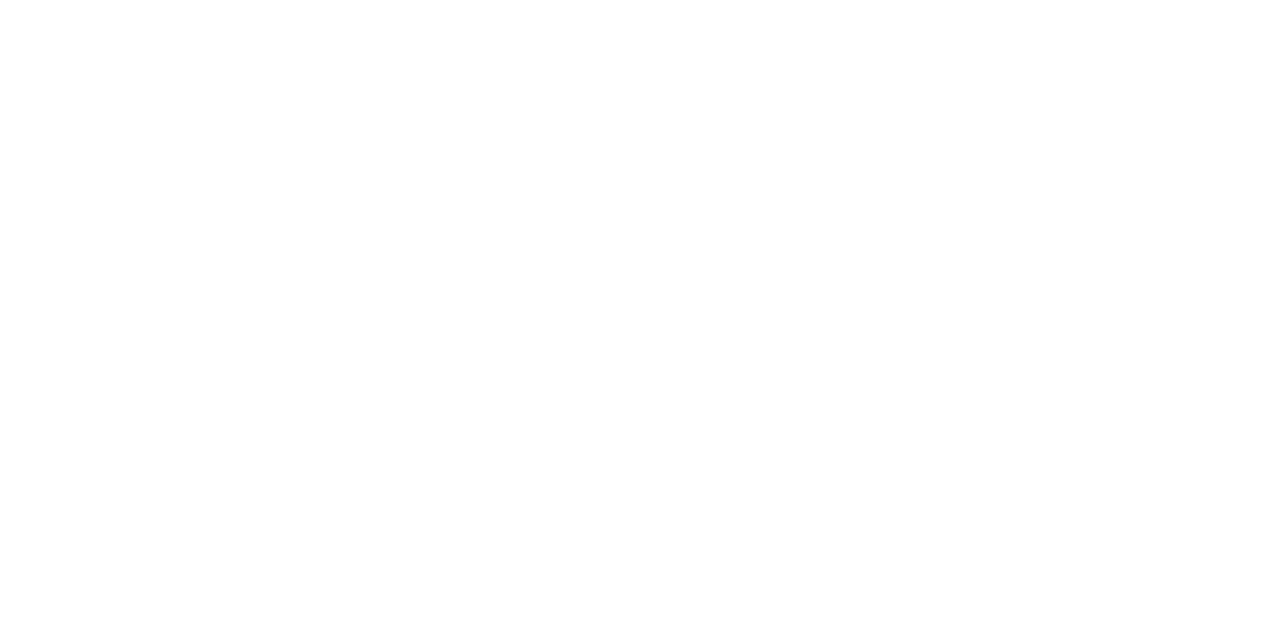
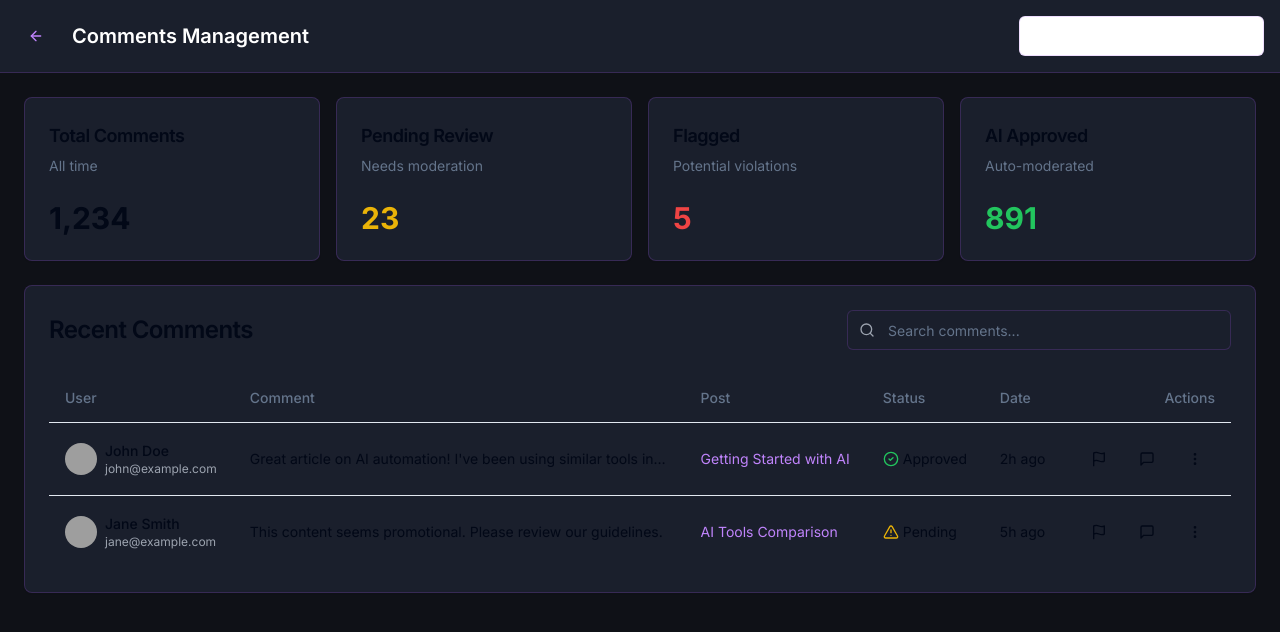
Before and after one commit to Jelco3d/automatizariai, a React (Vite) app: page /admin/blog/comments in a window 1280 px wide. Before the commit this address had no page. Shown: the top 632 px of the page. Built offline with nearby package versions, Linux system fonts and the light colour scheme; grey boxes are pictures that could not be loaded.

Commit message:
Add admin blog comments page
This commit introduces a new page at `/admin/blog/comments` to display and manage blog post comments.  The page will include features for comment submission, moderation, and display, incorporating AI-powered moderation and sorting.

```diff
--- a/src/App.tsx
+++ b/src/App.tsx
@@ -12,6 +12,7 @@ import Blog from './pages/Blog';
 import AdminBlog from './pages/admin/AdminBlog';
 import NewBlogPost from './pages/admin/NewBlogPost';
 import Categories from './pages/admin/Categories';
+import Comments from './pages/admin/Comments';
 
 const App = () => {
   console.log("Rendering App component");
@@ -30,6 +31,7 @@ const App = () => {
         <Route path="/admin/blog" element={<AdminBlog />} />
         <Route path="/admin/blog/new" element={<NewBlogPost />} />
         <Route path="/admin/categories" element={<Categories />} />
+        <Route path="/admin/blog/comments" element={<Comments />} />
       </Routes>
     </Router>
   );
--- /dev/null
+++ b/src/pages/admin/Comments.tsx
@@ -0,0 +1,202 @@
+
+import { Link } from "react-router-dom";
+import { Button } from "@/components/ui/button";
+import { Input } from "@/components/ui/input";
+import { Card, CardHeader, CardTitle, CardDescription, CardContent } from "@/components/ui/card";
+import { Table, TableHeader, TableRow, TableHead, TableBody, TableCell } from "@/components/ui/table";
+import { Avatar, AvatarImage, AvatarFallback } from "@/components/ui/avatar";
+import {
+  ArrowLeft,
+  Search,
+  Shield,
+  MessageSquare,
+  AlertTriangle,
+  CheckCircle2,
+  XCircle,
+  Flag,
+  MoreVertical
+} from "lucide-react";
+
+export default function Comments() {
+  return (
+    <div className="min-h-screen bg-[#0F1117] text-white">
+      {/* Header */}
+      <header className="border-b border-purple-500/20 bg-[#1A1F2C] p-4">
+        <div className="max-w-7xl mx-auto flex items-center justify-between">
+          <div className="flex items-center gap-4">
+            <Link to="/admin/blog">
+              <Button variant="ghost" size="icon">
+                <ArrowLeft className="h-5 w-5 text-purple-400" />
+              </Button>
+            </Link>
+            <h1 className="text-xl font-semibold">Comments Management</h1>
+          </div>
+          <Button variant="outline" className="gap-2 border-purple-500/20">
+            <Shield className="h-4 w-4" />
+            Update AI Moderation Rules
+          </Button>
+        </div>
+      </header>
+
+      <main className="p-6">
+        <div className="max-w-7xl mx-auto space-y-6">
+          {/* Stats Cards */}
+          <div className="grid grid-cols-1 md:grid-cols-4 gap-4">
+            <Card className="bg-[#1A1F2C] border-purple-500/20">
+              <CardHeader>
+                <CardTitle className="text-lg">Total Comments</CardTitle>
+                <CardDescription>All time</CardDescription>
+              </CardHeader>
+              <CardContent>
+                <p className="text-3xl font-bold">1,234</p>
+              </CardContent>
+            </Card>
+            <Card className="bg-[#1A1F2C] border-purple-500/20">
+              <CardHeader>
+                <CardTitle className="text-lg">Pending Review</CardTitle>
+                <CardDescription>Needs moderation</CardDescription>
+              </CardHeader>
+              <CardContent>
+                <p className="text-3xl font-bold text-yellow-500">23</p>
+              </CardContent>
+            </Card>
+            <Card className="bg-[#1A1F2C] border-purple-500/20">
+              <CardHeader>
+                <CardTitle className="text-lg">Flagged</CardTitle>
+                <CardDescription>Potential violations</CardDescription>
+              </CardHeader>
+              <CardContent>
+                <p className="text-3xl font-bold text-red-500">5</p>
+              </CardContent>
+            </Card>
+            <Card className="bg-[#1A1F2C] border-purple-500/20">
+              <CardHeader>
+                <CardTitle className="text-lg">AI Approved</CardTitle>
+                <CardDescription>Auto-moderated</CardDescription>
+              </CardHeader>
+              <CardContent>
+                <p className="text-3xl font-bold text-green-500">891</p>
+              </CardContent>
+            </Card>
+          </div>
+
+          {/* Comments Table */}
+          <Card className="bg-[#1A1F2C] border-purple-500/20">
+            <CardHeader>
+              <div className="flex flex-col sm:flex-row gap-4 items-start sm:items-center justify-between">
+                <CardTitle>Recent Comments</CardTitle>
+                <div className="relative w-full sm:w-96">
+                  <Search className="absolute left-3 top-1/2 -translate-y-1/2 h-4 w-4 text-gray-400" />
+                  <Input
+                    placeholder="Search comments..."
+                    className="pl-10 bg-[#1A1F2C] border-purple-500/20"
+                  />
+                </div>
+              </div>
+            </CardHeader>
+            <CardContent>
+              <Table>
+                <TableHeader>
+                  <TableRow>
+                    <TableHead>User</TableHead>
+                    <TableHead>Comment</TableHead>
+                    <TableHead>Post</TableHead>
+                    <TableHead>Status</TableHead>
+                    <TableHead>Date</TableHead>
+                    <TableHead className="text-right">Actions</TableHead>
+                  </TableRow>
+                </TableHeader>
+                <TableBody>
+                  <TableRow>
+                    <TableCell>
+                      <div className="flex items-center gap-2">
+                        <Avatar className="h-8 w-8">
+                          <AvatarImage src="https://github.com/shadcn.png" />
+                          <AvatarFallback>JD</AvatarFallback>
+                        </Avatar>
+                        <div>
+                          <p className="font-medium">John Doe</p>
+                          <p className="text-xs text-gray-400">john@example.com</p>
+                        </div>
+                      </div>
+                    </TableCell>
+                    <TableCell className="max-w-md">
+                      <p className="truncate">Great article on AI automation! I've been using similar tools in my workflow.</p>
+                    </TableCell>
+                    <TableCell>
+                      <Link to="/blog/post-1" className="text-purple-400 hover:underline">
+                        Getting Started with AI
+                      </Link>
+                    </TableCell>
+                    <TableCell>
+                      <div className="flex items-center gap-1">
+                        <CheckCircle2 className="h-4 w-4 text-green-500" />
+                        <span className="text-sm">Approved</span>
+                      </div>
+                    </TableCell>
+                    <TableCell>2h ago</TableCell>
+                    <TableCell className="text-right">
+                      <div className="flex items-center justify-end gap-2">
+                        <Button variant="ghost" size="icon">
+                          <Flag className="h-4 w-4" />
+                        </Button>
+                        <Button variant="ghost" size="icon">
+                          <MessageSquare className="h-4 w-4" />
+                        </Button>
+                        <Button variant="ghost" size="icon">
+                          <MoreVertical className="h-4 w-4" />
+                        </Button>
+                      </div>
+                    </TableCell>
+                  </TableRow>
+                  <TableRow>
+                    <TableCell>
+                      <div className="flex items-center gap-2">
+                        <Avatar className="h-8 w-8">
+                          <AvatarImage src="https://github.com/shadcn.png" />
+                          <AvatarFallback>JS</AvatarFallback>
+                        </Avatar>
+                        <div>
+                          <p className="font-medium">Jane Smith</p>
+                          <p className="text-xs text-gray-400">jane@example.com</p>
+                        </div>
+                      </div>
+                    </TableCell>
+                    <TableCell className="max-w-md">
+                      <p className="truncate">This content seems promotional. Please review our guidelines.</p>
+                    </TableCell>
+                    <TableCell>
+                      <Link to="/blog/post-2" className="text-purple-400 hover:underline">
+                        AI Tools Comparison
+                      </Link>
+                    </TableCell>
+                    <TableCell>
+                      <div className="flex items-center gap-1">
+                        <AlertTriangle className="h-4 w-4 text-yellow-500" />
+                        <span className="text-sm">Pending</span>
+                      </div>
+                    </TableCell>
+                    <TableCell>5h ago</TableCell>
+                    <TableCell className="text-right">
+                      <div className="flex items-center justify-end gap-2">
+                        <Button variant="ghost" size="icon">
+                          <Flag className="h-4 w-4" />
+                        </Button>
+                        <Button variant="ghost" size="icon">
+                          <MessageSquare className="h-4 w-4" />
+                        </Button>
+                        <Button variant="ghost" size="icon">
+                          <MoreVertical className="h-4 w-4" />
+                        </Button>
+                      </div>
+                    </TableCell>
+                  </TableRow>
+                </TableBody>
+              </Table>
+            </CardContent>
+          </Card>
+        </div>
+      </main>
+    </div>
+  );
+}
```
